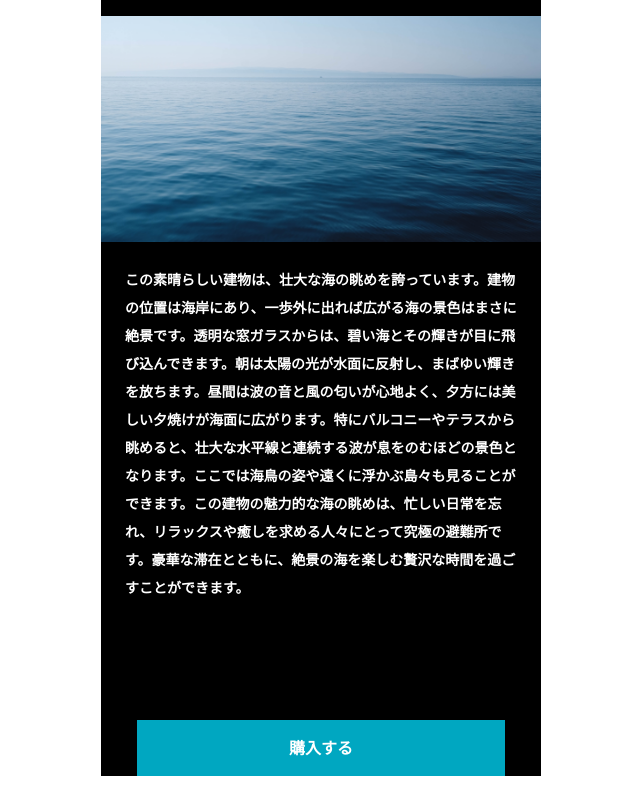
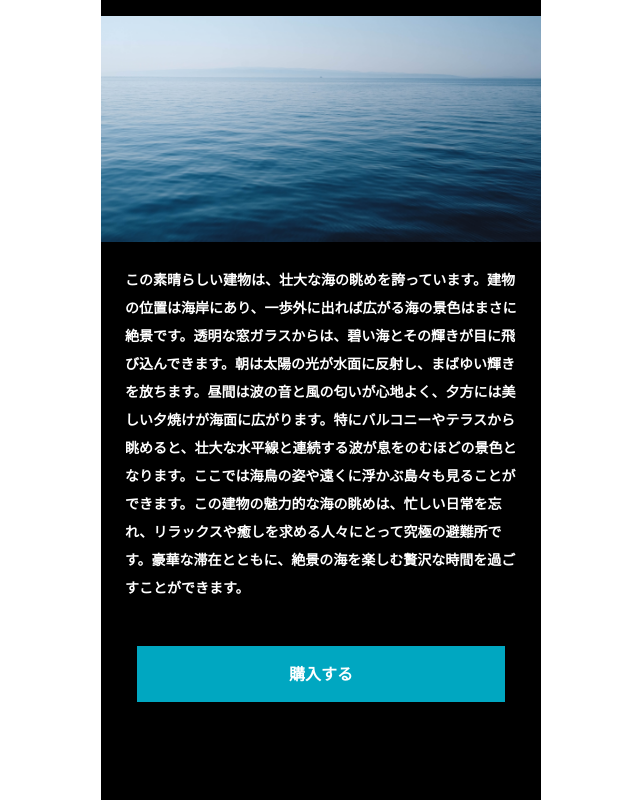
Before and after one commit to luka1104/n-house-mock, a Next.js app: page /property/1 in a window 1280 px wide. Shown: the part 1426-2226 px from the top of the page, without its empty margins (319-959 px from the left). Before the commit the page ends 2202 px from the top, so only its background shows below. Built offline with nearby package versions, Linux system fonts and the light colour scheme.

Commit message:
Update PropertyPage UI design

```diff
--- a/src/pages/property/[propertyId]/index.tsx
+++ b/src/pages/property/[propertyId]/index.tsx
@@ -42,13 +42,13 @@ const PropertyPage: NextPage = () => {
         </Text>
       </Box>
       <Image src="/images/Detail2.png" />
-      <Box p="24px" pb="98px">
+      <Box p="24px">
         <Text fontFamily="Noto Sans" color="white" fontSize="14px" fontWeight="700" lineHeight="2">
           この素晴らしい建物は、壮大な海の眺めを誇っています。建物の位置は海岸にあり、一歩外に出れば広がる海の景色はまさに絶景です。透明な窓ガラスからは、碧い海とその輝きが目に飛び込んできます。朝は太陽の光が水面に反射し、まばゆい輝きを放ちます。昼間は波の音と風の匂いが心地よく、夕方には美しい夕焼けが海面に広がります。特にバルコニーやテラスから眺めると、壮大な水平線と連続する波が息をのむほどの景色となります。ここでは海鳥の姿や遠くに浮かぶ島々も見ることができます。この建物の魅力的な海の眺めは、忙しい日常を忘れ、リラックスや癒しを求める人々にとって究極の避難所です。豪華な滞在とともに、絶景の海を楽しむ贅沢な時間を過ごすことができます。
         </Text>
       </Box>
       <Link href={router.asPath + "/purchased"} textDecoration="none !important">
-        <Center w="100%">
+        <Center w="100%" pb="98px">
           <Button
             color="white"
             fontFamily="Noto Sans"
```
